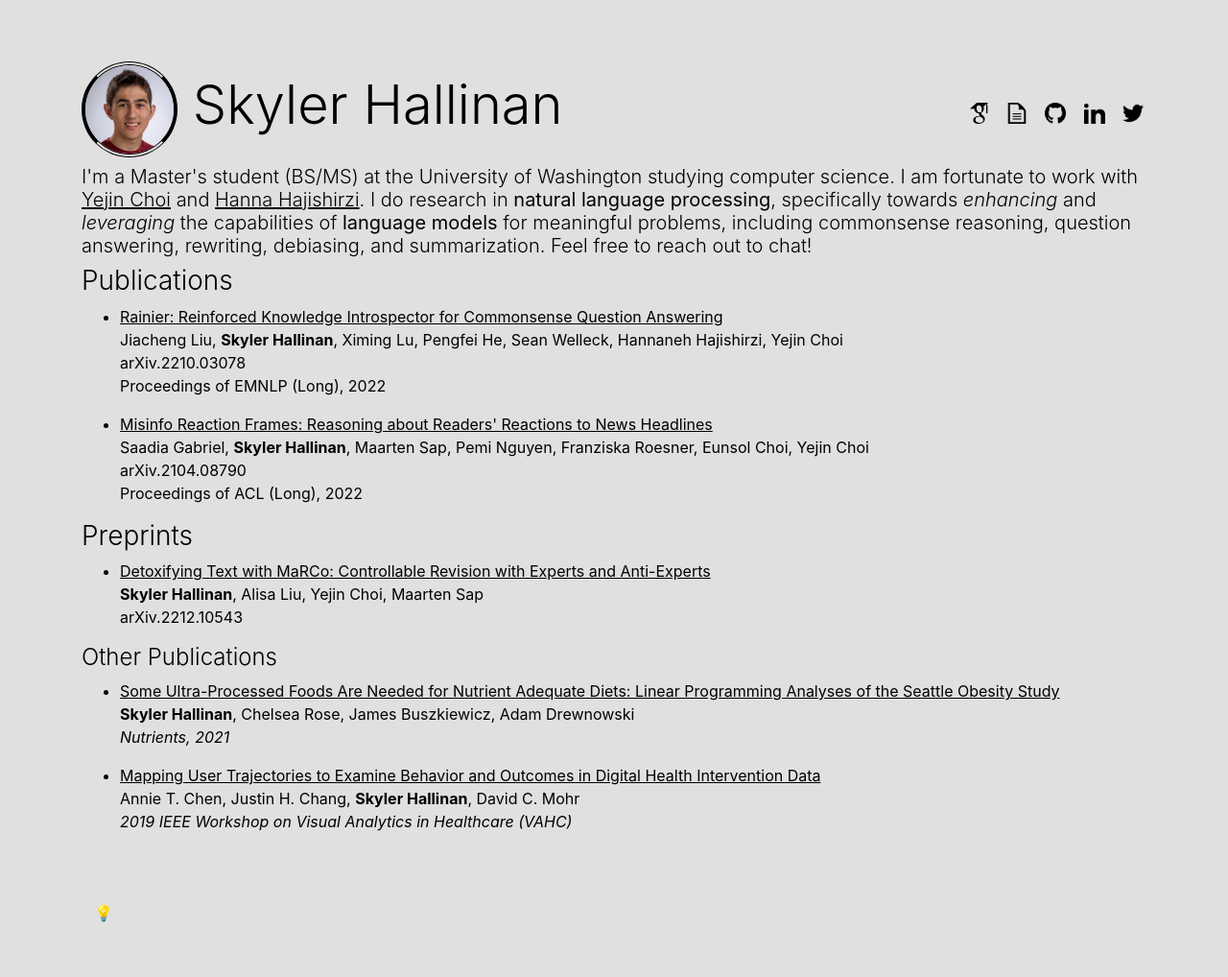
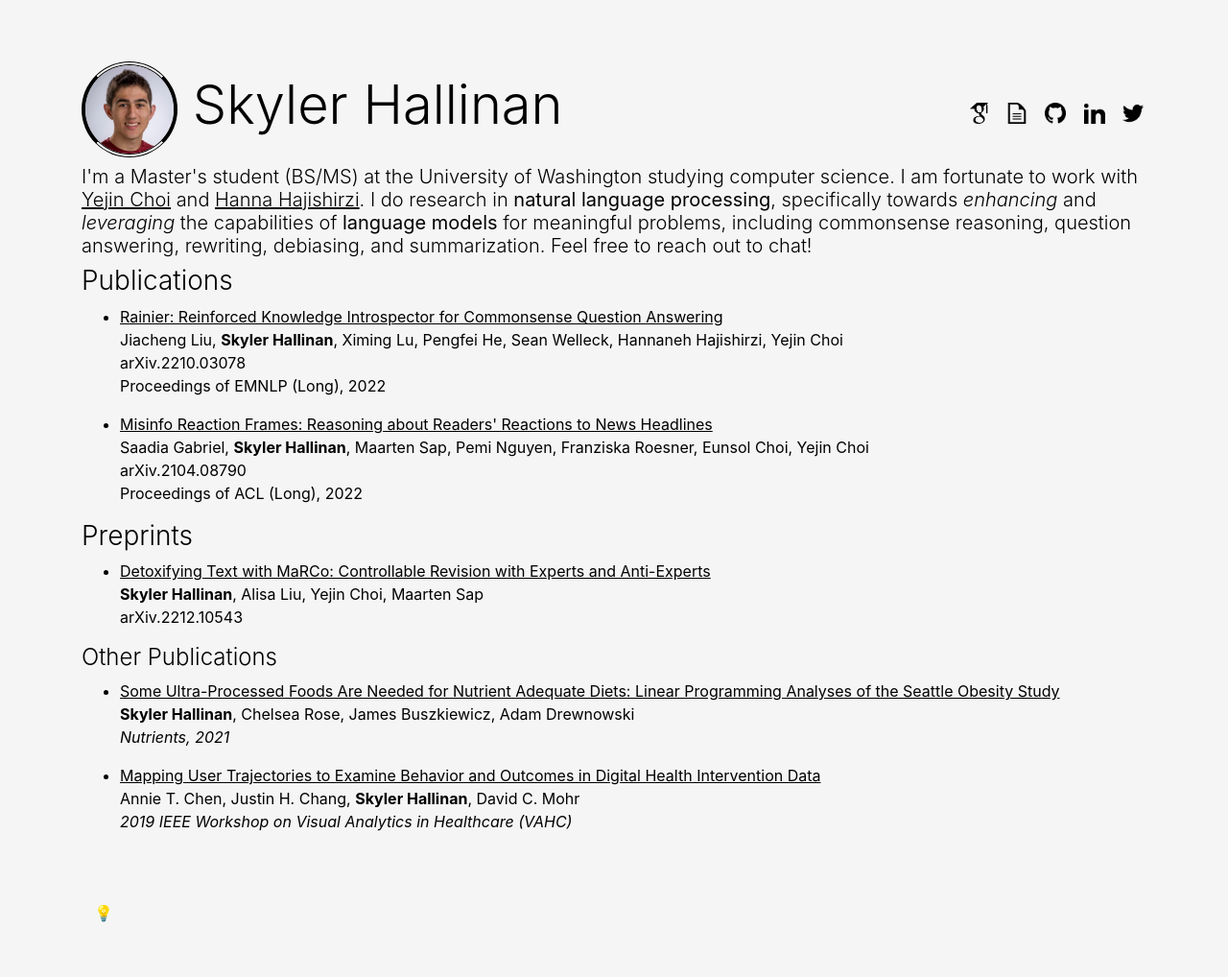
Before and after one commit to shallinan1/shallinan1.github.io, a Jekyll site: the page index.html, which Jekyll copies as it is, in a window 1280 px wide. Shown: the whole page at 96% size. Built offline with Jekyll 4.4.1, drawn with Linux system fonts in a browser that asks for light colours.

Commit message:
Update custom.css

```diff
--- a/css/custom.css
+++ b/css/custom.css
@@ -1,5 +1,5 @@
 body {
-	background-color: #e0e0e0;
+	background-color: #F5F5F5;
     color: black;
 }
 
```
